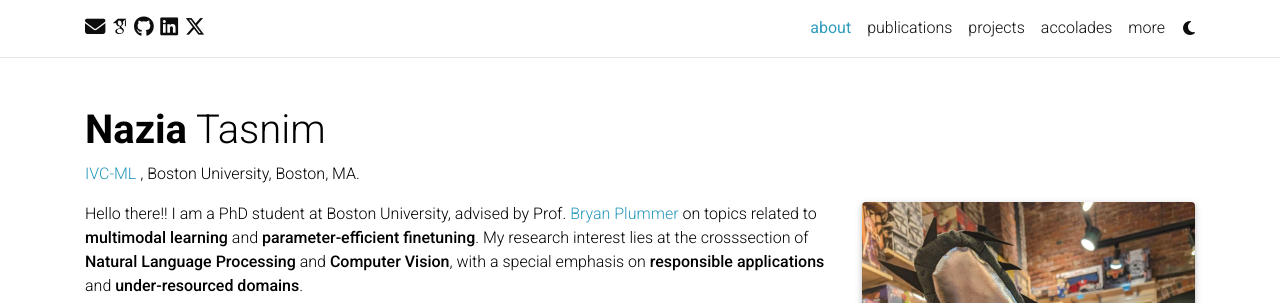
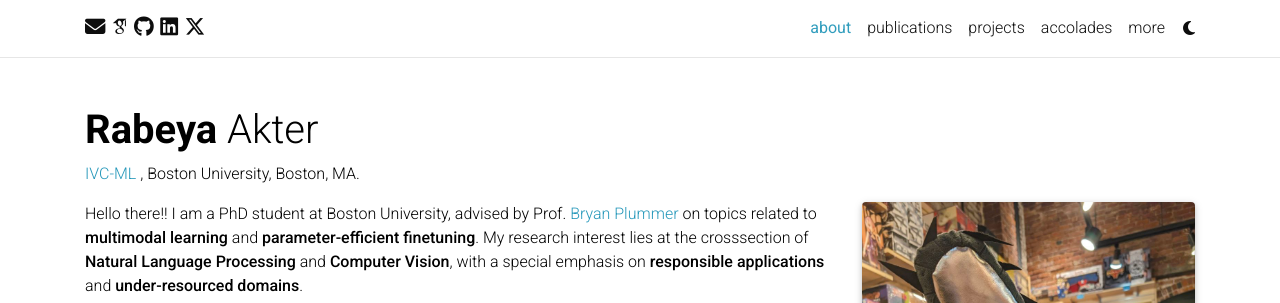
Before and after one commit to appledora/appledora.github.io, a Jekyll site: the page built from _pages/about.md, in a window 1280 px wide and 1099 px high, cut to the strip 0-995 px from the top of the window. Shown: the top 303 px of the strip. Built offline with Jekyll 4.4.1, drawn with Linux system fonts in a browser that asks for light colours; full-size pictures stand in for the smaller copies a plugin makes; some web fonts are replaced; comment, search, counter and statistics services are not loaded; a style sheet for code colours, icons or effects is not loaded.

Commit message:
Update _config.yml

```diff
--- a/_config.yml
+++ b/_config.yml
@@ -3,10 +3,10 @@
 # -----------------------------------------------------------------------------
 
 title: blank # the website title (if blank, full name will be used instead)
-first_name: Nazia
+first_name: Rabeya
 middle_name:
-last_name: Tasnim
-email: nimzia@bu.edu
+last_name: Akter
+email: rabeyaakter231023@gmail.com
 description: > # the ">" symbol means to ignore newlines until "footer_text:"
 footer_text: >
 
@@ -14,7 +14,7 @@
 lang: en # the language of your site (for example: en, fr, cn, ru, etc.)
 icon: mask.webp # the emoji used as the favicon (alternatively, provide image name in /assets/img/)
 
-url: https://appledora.github.io # the base hostname & protocol for your site
+url: https://rabeya-akter.github.io # the base hostname & protocol for your site
 baseurl: # the subpath of your site, e.g. /blog/. Leave blank for root
 last_updated: true # set to true if you want to display last updated in the footer
 impressum_path: # set to path to include impressum link in the footer, use the same path as permalink in a page, helps to conform with EU GDPR
```
